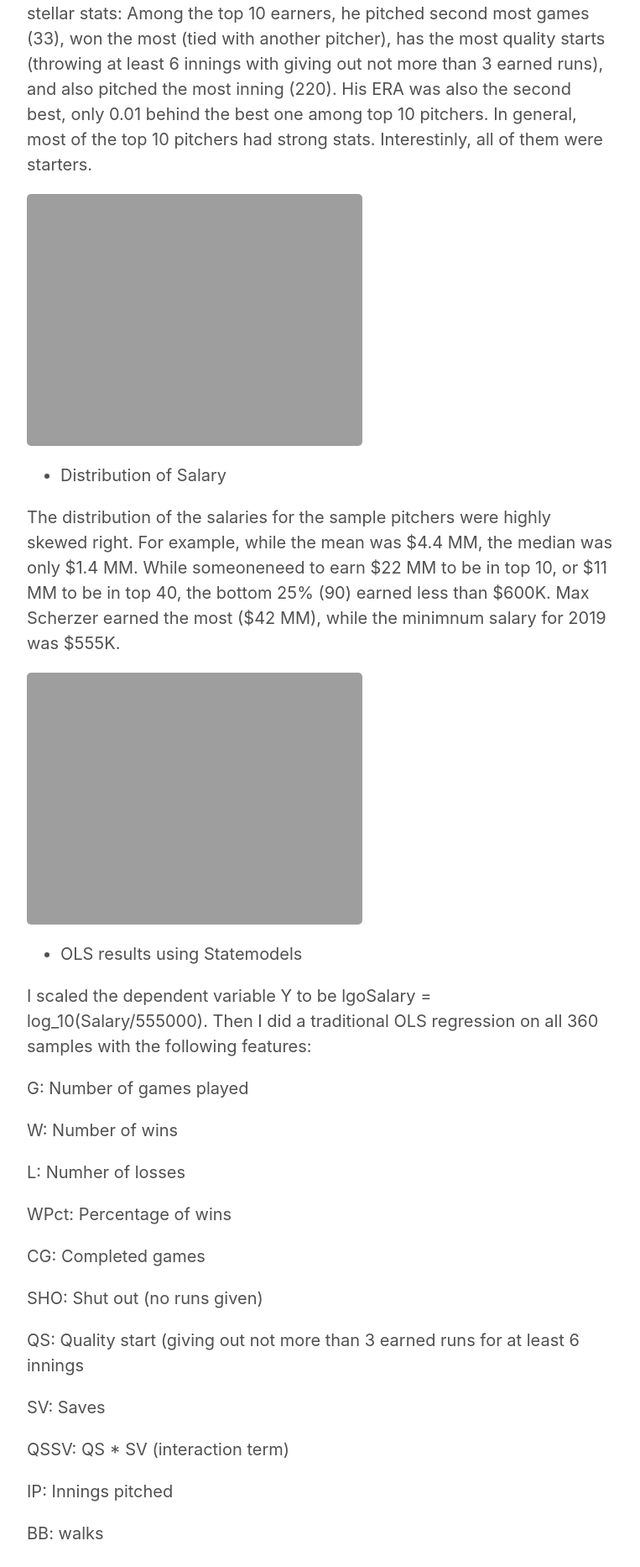
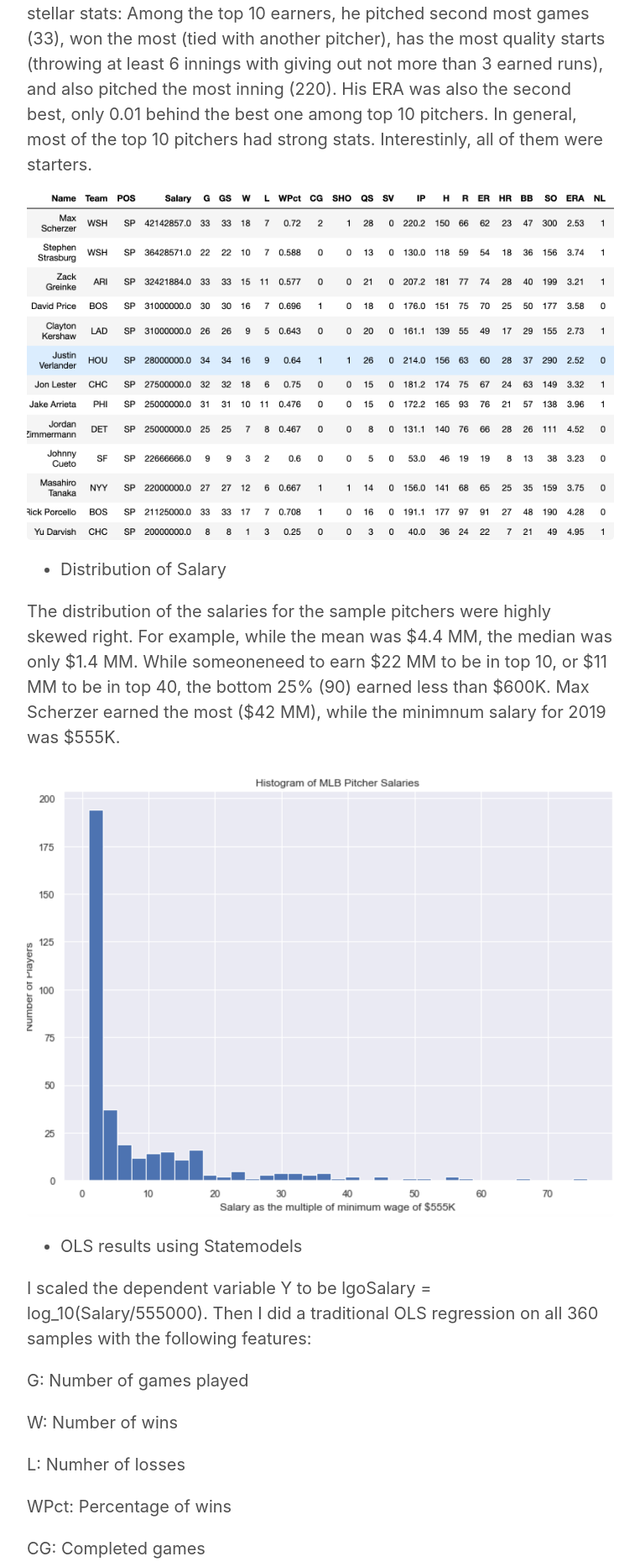
Before and after one commit to han201/han201.github.io, a Jekyll site: the page built from _posts/2020-04-17-MLB-Pitchers-Salary.md, in a window 1280 px wide. Shown: the part 1383-3249 px from the top of the page at 84% size, without its empty margins (258-1021 px from the left). Built offline with Jekyll 4.4.1, drawn with Linux system fonts in a browser that asks for light colours.

Commit message:
added P2 images

```diff
--- a/_posts/2020-04-17-MLB-Pitchers-Salary.md
+++ b/_posts/2020-04-17-MLB-Pitchers-Salary.md
@@ -41,14 +41,14 @@ I used EDA and Linear Regressions.
 
 Even a simple observation on top earners can give meaningful insights. For example, Max Scherzer earned the most among all MLB players including all pitchers with $42 MM compensation in 2019. He indeed has stellar stats: Among the top 10 earners, he pitched second most games (33), won the most (tied with another pitcher), has the most quality starts (throwing at least 6 innings with giving out not more than 3 earned runs), and also pitched the most inning (220). His ERA was also the second best, only 0.01 behind the best one among top 10 pitchers. In general, most of the top 10 pitchers had strong stats. Interestinly, all of them were starters.
 
-![Summary Stat1]({{ site.url }}/images/P2_Top_Earners.jpeg)
+![Summary Stat1]({{ site.url }}/images/P2_Top_Earners.png)
 
 * Distribution of Salary
 
 The distribution of the salaries for the sample pitchers were highly skewed right. For example, while the mean was $4.4 MM, the median was only $1.4 MM. While someoneneed to earn $22 MM to be in top 10, or $11 MM to be in top 40, the bottom 25% (90) earned less than $600K. Max Scherzer earned the most ($42 MM), while the minimnum salary for 2019 was $555K.
 
 
-![Summary Stat1]({{ site.url }}/images/P2_Mul_Salary_distribution.jpeg)
+![Summary Stat1]({{ site.url }}/images/P2_Mul_Salary_distribution.png)
 
 * OLS results using Statemodels
 
@@ -87,9 +87,9 @@ Also, error terms look randomly distributed after the log transformation, meanin
 
 #### Distribution of error terms
 
-![Summary Stat1]({{ site.url }}/images/P2_Before_Transformation.jpeg)
+![Summary Stat1]({{ site.url }}/images/P2_Before_Transformation.png)
 
-![Summary Stat1]({{ site.url }}/images/P2_after_Transformation.jpeg)
+![Summary Stat1]({{ site.url }}/images/P2_after_Transformation.png)
 
 
 * LASSO regularization
```
